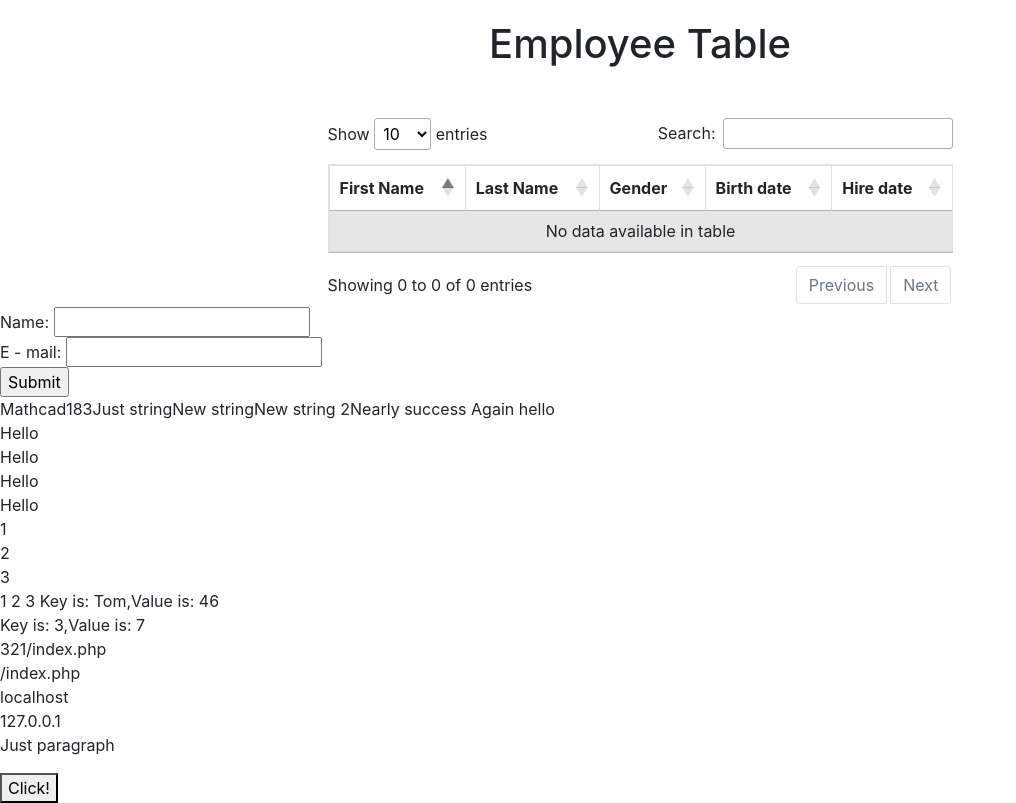
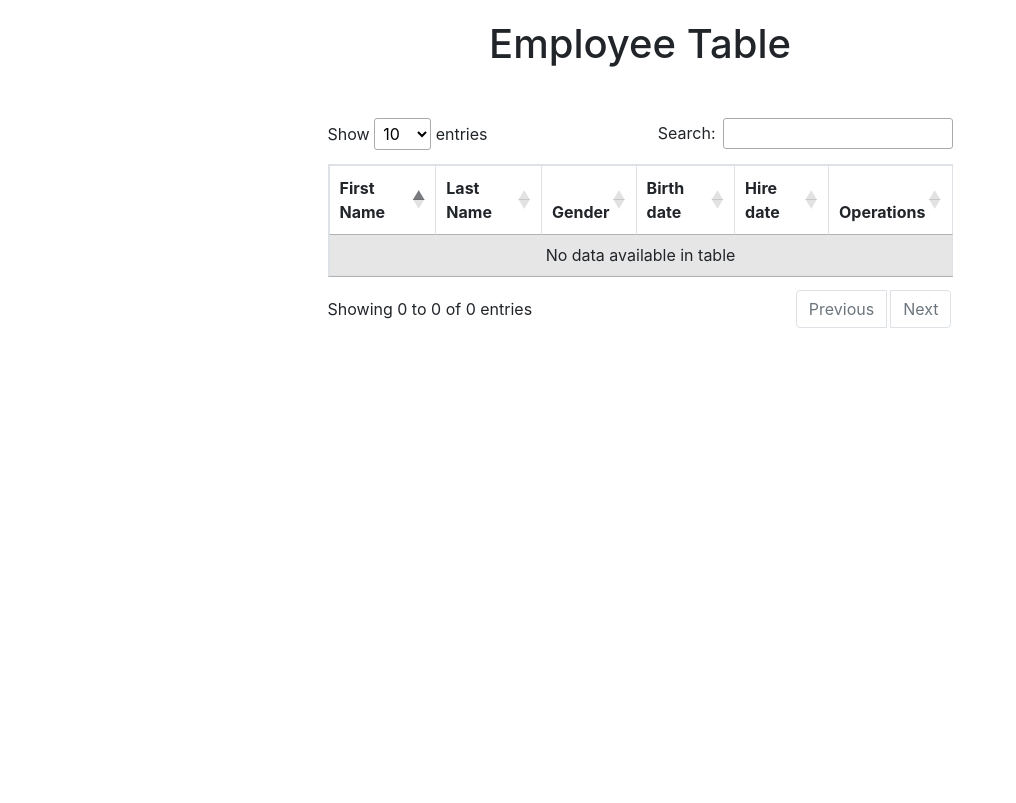
Before and after one commit to stepetal/EmployeesCRUD, a PHP site: page / in a window 1280 px wide. Shown: the whole page, without its empty margins (0-1016 px from the left). After the commit the page ends 328 px from the top, so only its background shows below. Run offline with PHP 8.4, Linux system fonts and the light colour scheme; data that the repository does not hold is empty; some libraries are stand-ins or nearby versions.

Commit message:
Add font awsome icons

```diff
--- a/css/style.css
+++ b/css/style.css
@@ -6,3 +6,7 @@ h1{
 .paginate_button {
 	padding: 0px !important;
 }
+
+#editButton, #deleteButton{
+	margin: 5px;
+}
--- a/index.php
+++ b/index.php
@@ -9,11 +9,10 @@
 	<link rel="stylesheet" href="https://cdn.datatables.net/1.10.19/css/jquery.dataTables.min.css">
 	<link rel="stylesheet" href="https://cdn.datatables.net/1.10.19/css/dataTables.bootstrap4.min.css">
 	<link rel="stylesheet" href="css/style.css">
-
+	<link rel="stylesheet" href="https://use.fontawesome.com/releases/v5.5.0/css/all.css" integrity="sha384-B4dIYHKNBt8Bc12p+WXckhzcICo0wtJAoU8YZTY5qE0Id1GSseTk6S+L3BlXeVIU" crossorigin="anonymous">
 </head>
 <h1 class="text-center"> Employee Table </h1>
 <body>
-
 	<?php
 	$link = mysqli_connect("localhost","root","2130415sap","employees");
 	if ($link -> connect_error){
@@ -35,6 +34,7 @@
 						<th>Gender</th>
 						<th>Birth date</th>
 						<th>Hire date</th>
+						<th>Operations</th>
 					</tr>
 				</thead>
 				<tbody>
@@ -46,6 +46,7 @@
 						echo "<td>" . $row["gender"] . "</td>";
 						echo "<td>" . $row["birth_date"] . "</td>";
 						echo "<td>" . $row["hire_date"] . "</td>";
+						echo "<td> <a class='btn btn-primary btn-small' id='editButton'><i class='fas fa-user-edit'></i></a> <a class='btn btn-danger btn-small' id='deleteButton'><i class='fas fa-user-minus'></i></a></td>";
 						echo "</tr>";
 					}
 					?>
@@ -53,108 +54,6 @@
 			</table>
 		</div>
 	</div>
-
-
-
-
-
-
-<form action = "/pages/get_handler.php" method = "get">
-	Name:	<input type = "text" name = "name"><br>
-	E - mail:	<input type = "text" name = "email"><br>
-	<input type = "submit">
-</form>
-<?php
-
-	if($_SERVER["REQUEST_METHOD"] == "POST"){
-		$name = $_REQUEST['name'];
-		$email = $_REQUEST['email'];
-		if (empty($name)){
-			echo "Your name is empty";
-		} else {
-			echo $name;
-			echo "<br>";
-		}
-		if (empty($email)){
-			echo "Enter the email";
-		} else {
-			echo $email;
-			echo "<br>";
-		}
-	}
-
-?>
-<script>
-	function newFunction(){
-		document.getElementById("demo_p").innerHTML = "New title";
-	}
-</script>
-
-
-<?php
-
-	define("constant","Just string",true);
-	$str_1 = "New string";
-	$str_2 = "New string 2";
-
-	$new_array = array(1,2,3);
-	$var = 4;
-	$a_array = array("Tom" => "46","3" => "7");
-	//echo $echo;
-	//var_dump($echo_str);
-	//var_dump($var);
-	class Book{
-		function Book(){
-			$this -> title = "Mathcad";
-		}
-	}
-	$new_book = new Book();
-	echo $new_book -> title;
-	echo strlen("Just little string");
-	echo str_word_count("Just little string");
-	echo constant;
-	echo $str_1.$str_2;
-	//echo $new_array.item[0];
-
-	if ($new_book -> title == "Matlab"){
-		print "Success\n";
-	} elseif ($new_book -> title == "Mathcad"){
-		print "Nearly success\n";
-	} else {
-		print "Have a good day)";
-	}
-	print "Again hello <br>";
-	$x = 0;
-	while ($x < 4){
-		echo "Hello<br>";
-		$x++;
-	}
-	foreach ($new_array as $value){
-		print "$value<br>";
-	}
-	for ($x = 0;$x < count($new_array);$x++){
-			print "$new_array[$x] ";
-	}
-	foreach ($a_array as $name => $a_value){
-			print "Key is: " . $name . ",Value is: " . $a_value . "<br>";
-	}
-	rsort($new_array);
-	foreach ($new_array as $value){
-		print "$value";
-	}
-	echo $_SERVER['PHP_SELF'];
-	echo "</br>";
-	echo $_SERVER['SCRIPT_NAME'];
-	echo "</br>";
-	echo $_SERVER['HTTP_HOST'];
-	echo "</br>";
-	echo $_SERVER['SERVER_ADDR'];
-
-
-
-?>
-<p id = "demo_p">Just paragraph</p>
-<button type = "button" onclick = "newFunction()">Click!</button>
 
 	<script src="https://ajax.googleapis.com/ajax/libs/jquery/3.3.1/jquery.min.js"></script>
 	<script src="https://cdnjs.cloudflare.com/ajax/libs/popper.js/1.14.3/umd/popper.min.js"></script>
--- a/js/main.js
+++ b/js/main.js
@@ -1,3 +1,4 @@
 $(document).ready(function(){
 	$("#employeeTable").DataTable();
+
 });
```
Lines whose indentation alone changed are shown as unchanged.
